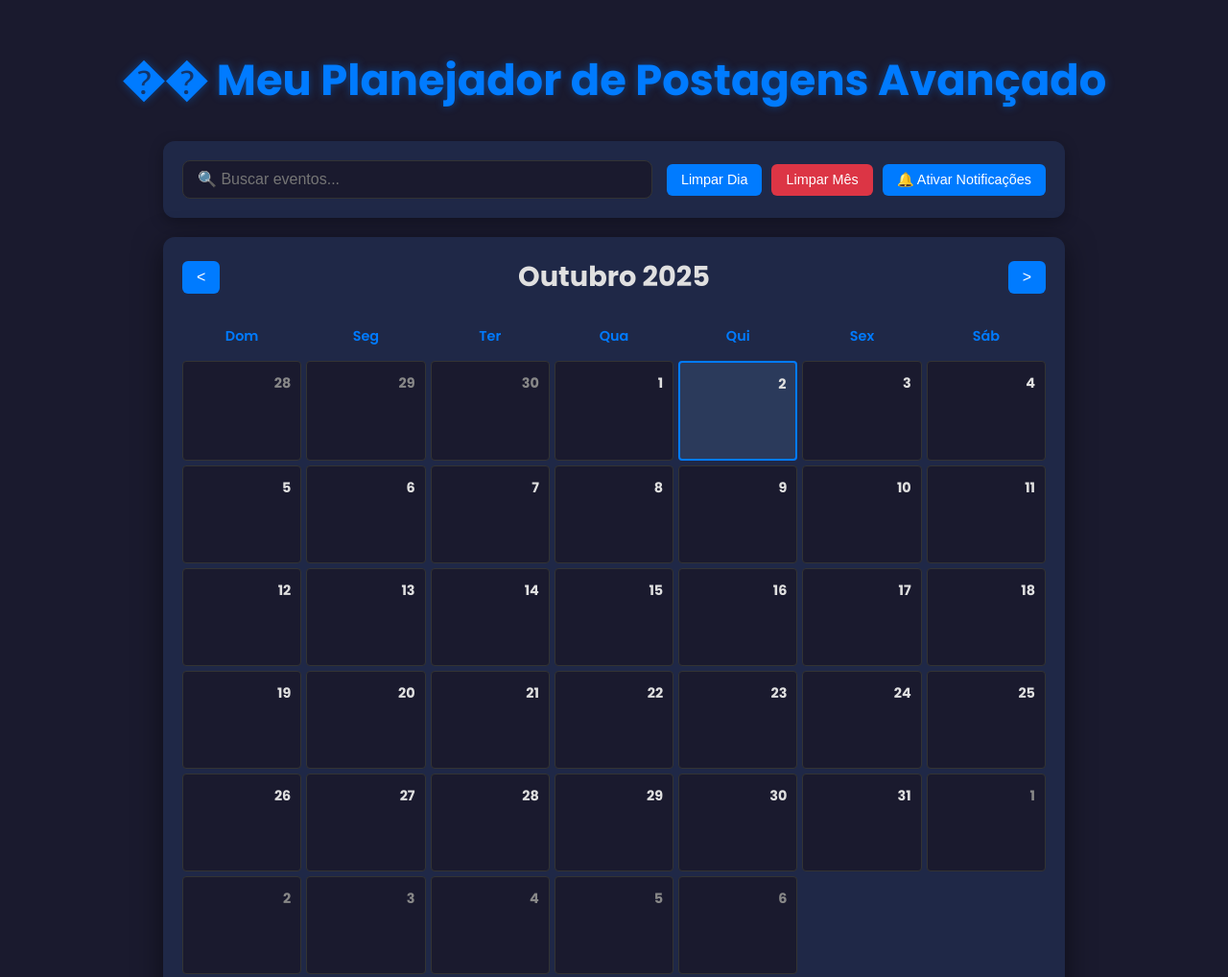
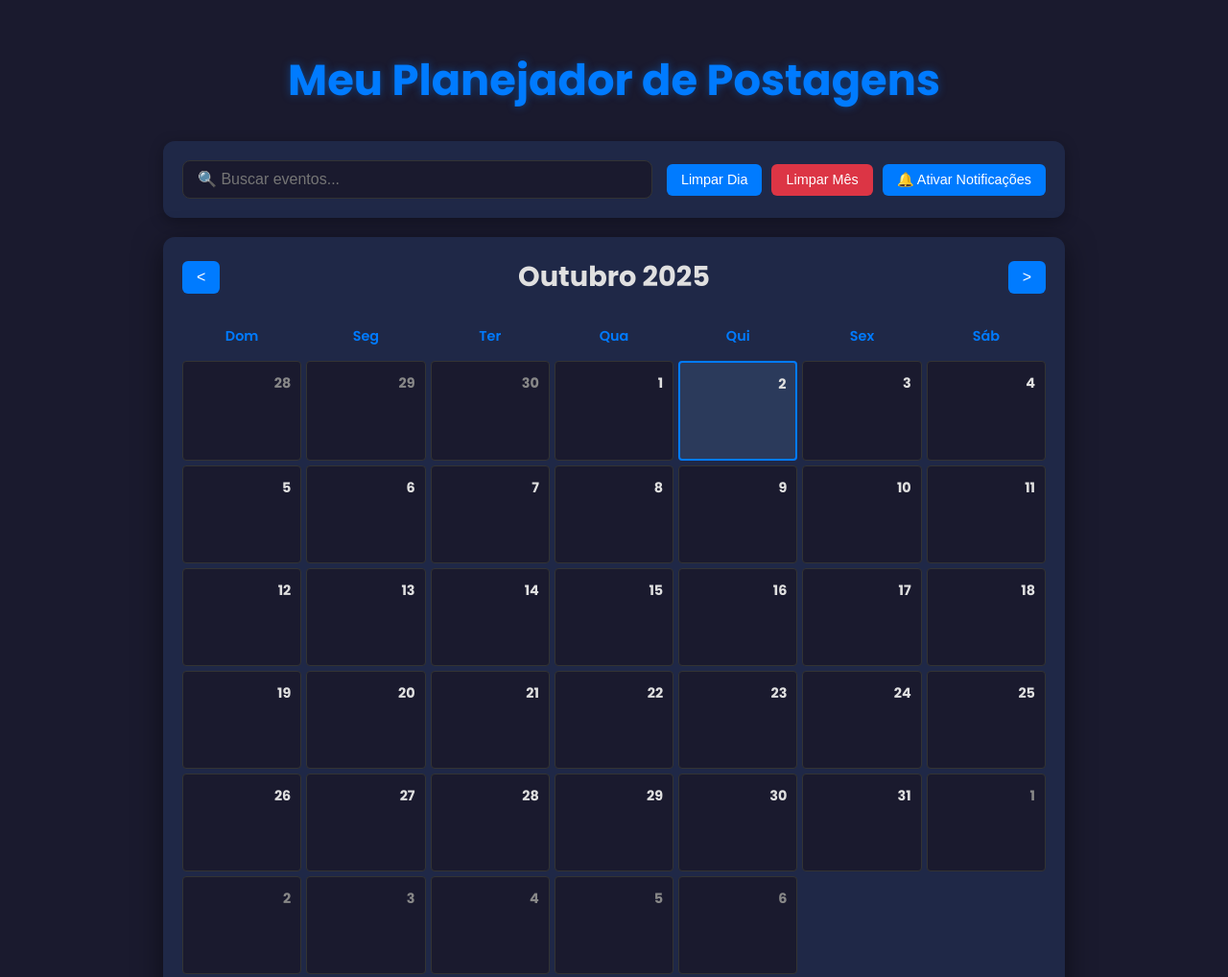
Before and after one commit to saturnfoof/Planner, a plain HTML site: page index.html in a window 1280 px wide. Shown: the top 1018 px of the page at 96% size. Drawn offline with Linux system fonts and the light colour scheme.

Commit message:
Update index.html

```diff
--- a/index.html
+++ b/index.html
@@ -485,7 +485,7 @@
     </style>
 </head>
 <body>
-    <h1>��️ Meu Planejador de Postagens Avançado</h1>
+    <h1>Meu Planejador de Postagens</h1>
 
     <!-- Barra de ferramentas -->
     <div class="toolbar">
```
